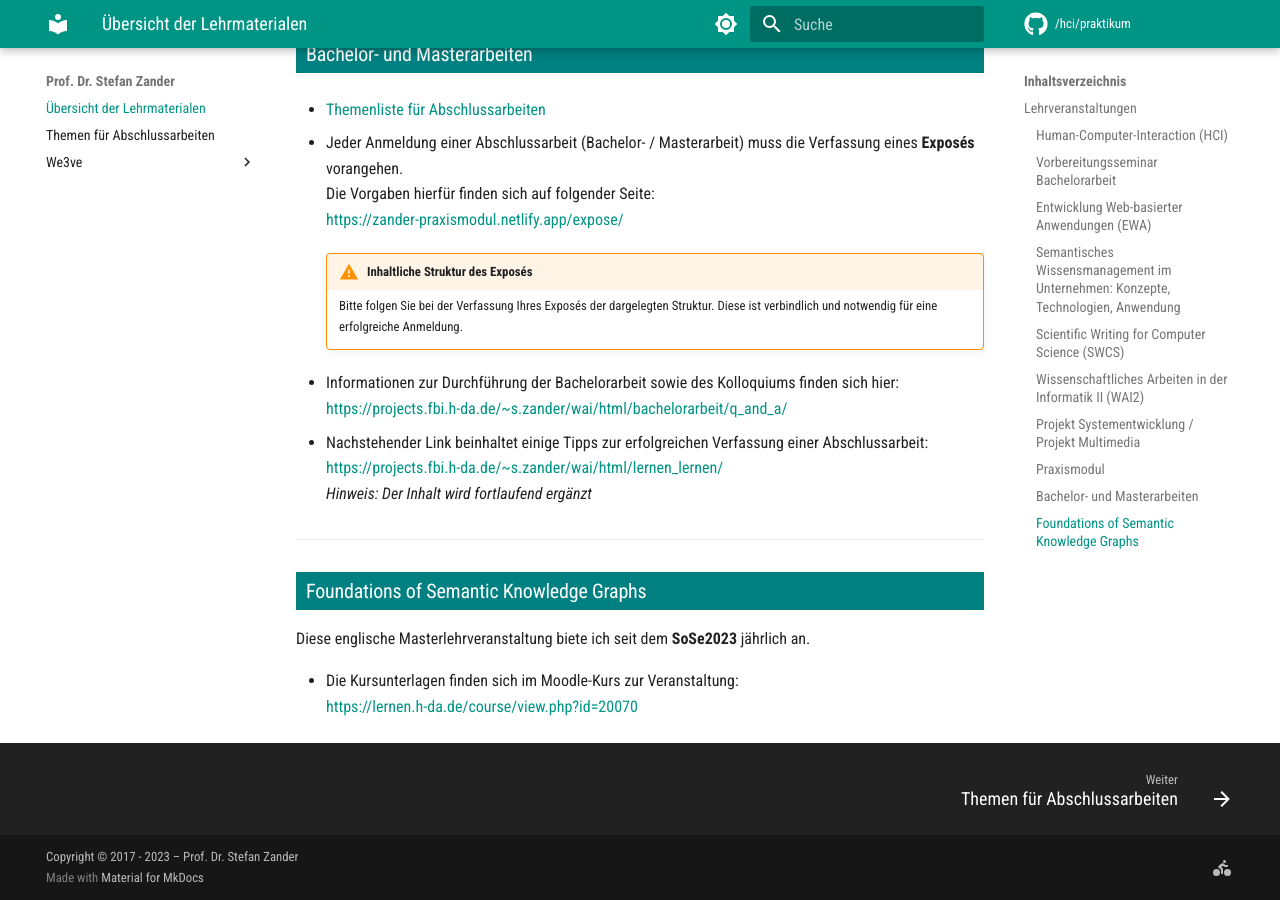
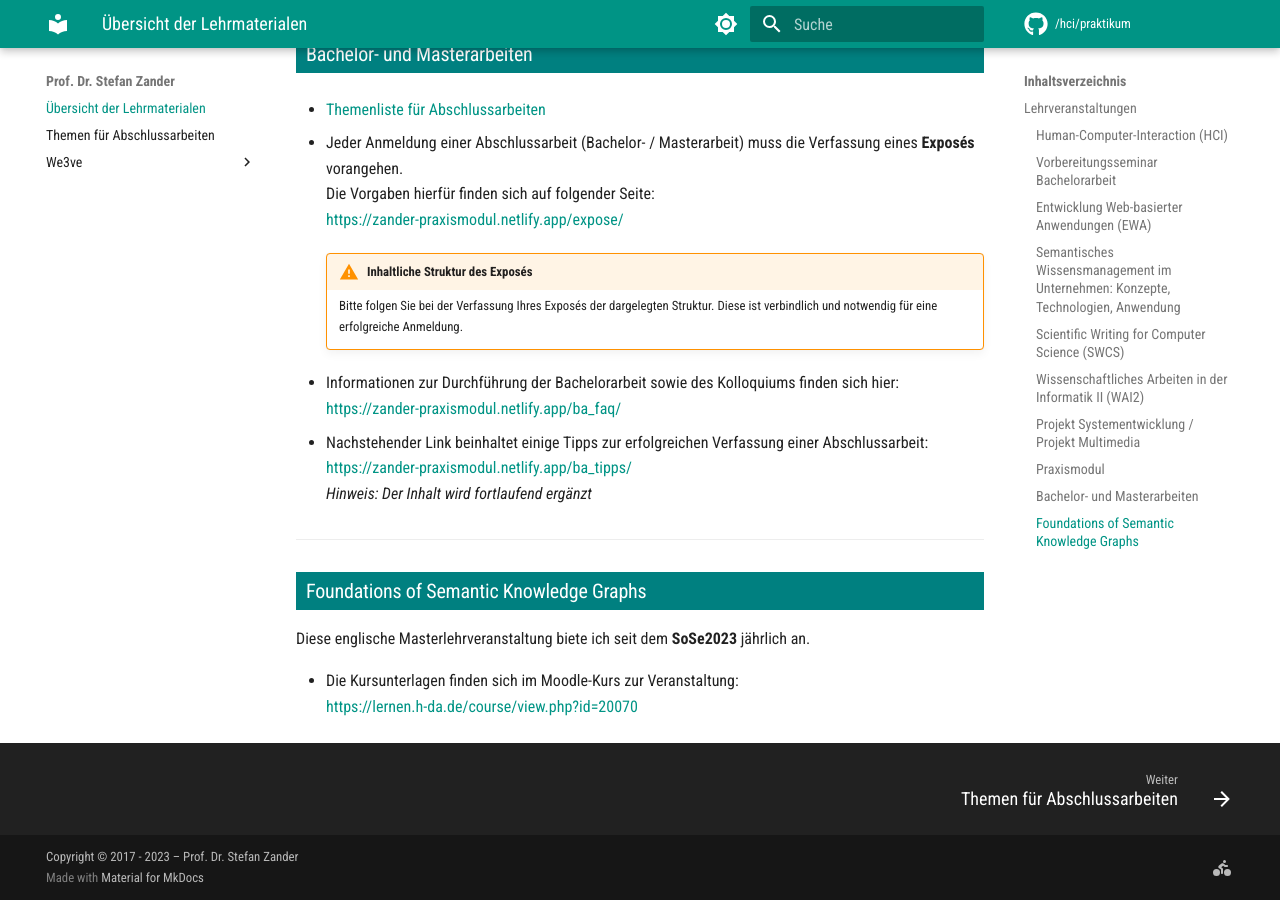
Before and after one commit to StefanZander/stefanzander.github.io, an MkDocs documentation site: the page built from docs/index.md, in a window 1280 px wide and 900 px high, scrolled down 4203 px. Built offline with MkDocs 1.6.1 and Material for MkDocs 9.7.7, drawn with Linux system fonts in a browser that asks for light colours; comment, search, counter and statistics services are not loaded.

Commit message:
Update index.md

```diff
--- a/docs/index.md
+++ b/docs/index.md
@@ -143,10 +143,10 @@ Nähere Informationen zu den geplanten Teilprojekten finden sich in der  [Projek
 
 
 * Informationen zur Durchführung der Bachelorarbeit sowie des Kolloquiums finden sich hier:
-    <https://projects.fbi.h-da.de/~s.zander/wai/html/bachelorarbeit/q_and_a/>
+    <https://zander-praxismodul.netlify.app/ba_faq/>
 
 * Nachstehender Link beinhaltet einige Tipps zur erfolgreichen Verfassung einer Abschlussarbeit:
-    <https://projects.fbi.h-da.de/~s.zander/wai/html/lernen_lernen/>
+    <https://zander-praxismodul.netlify.app/ba_tipps/>
     _Hinweis: Der Inhalt wird fortlaufend ergänzt_
 
 
```
